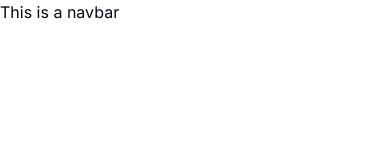
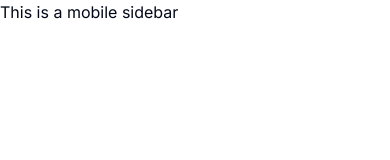
Before and after one commit to carlosrobertodevops/lms-platform-v3-fullstack-codewithantonio, a Next.js app: page / in a window 390 px wide. Shown: the top 160 px of the page. Built offline with nearby package versions, Linux system fonts and the light colour scheme.

Commit message:
Создал компонет `<MobileSidebar/>` и импортировал его в `<Navbar/>`

```diff
--- /dev/null
+++ b/app/(dashboard)/_components/mobile-sidebar.tsx
@@ -0,0 +1,5 @@
+const MobileSidebar = () => {
+  return <div>This is a mobile sidebar</div>;
+};
+
+export default MobileSidebar;
--- a/app/(dashboard)/_components/navbar.tsx
+++ b/app/(dashboard)/_components/navbar.tsx
@@ -1,5 +1,11 @@
+import MobileSidebar from './mobile-sidebar';
+
 const Navbar = () => {
-  return <div>This is a navbar</div>;
+  return (
+    <div>
+      <MobileSidebar />
+    </div>
+  );
 };
 
 export default Navbar;
```
